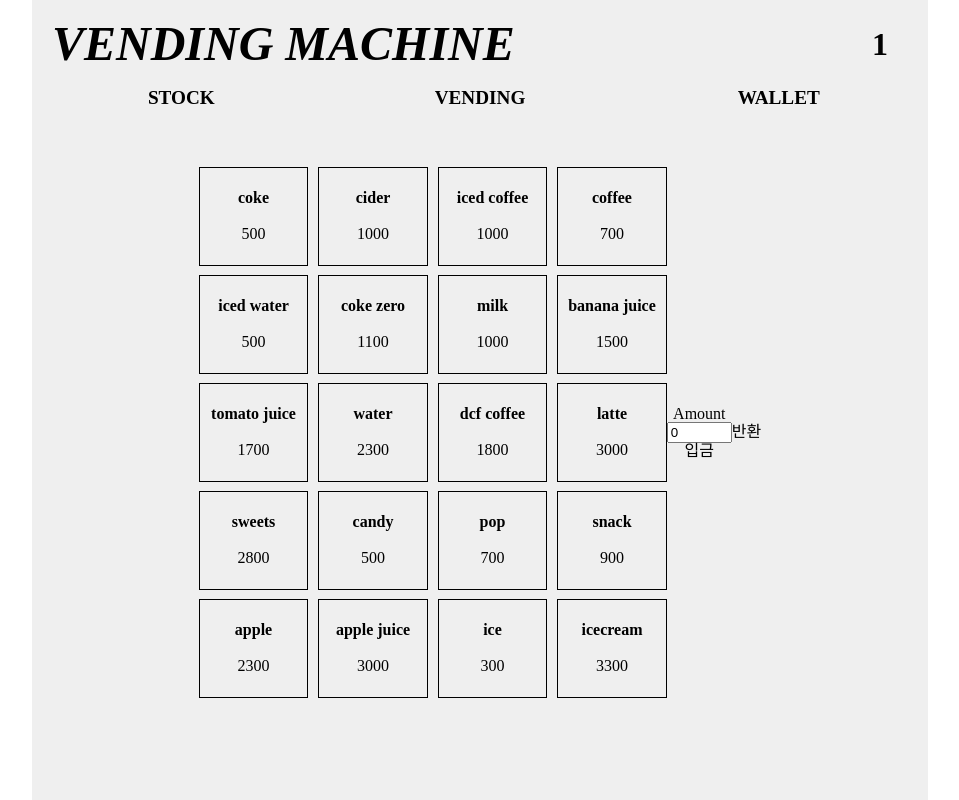
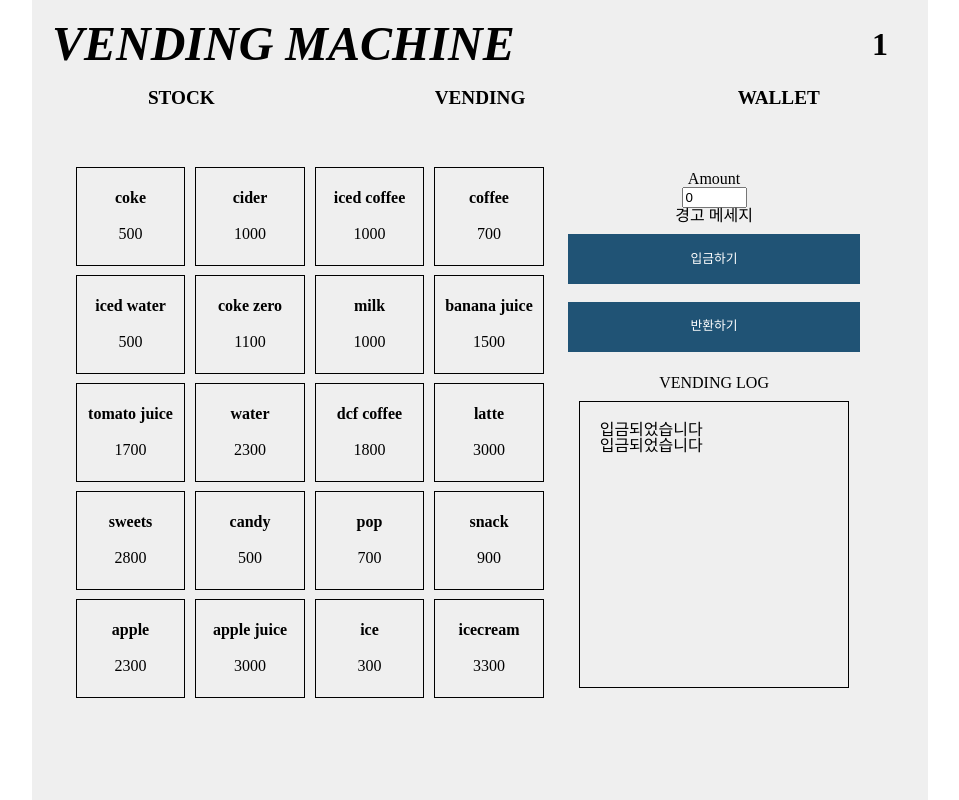
Before and after one commit to codesquad-members-2022/fe-vm, a React (Create React App) app: page / in a window 1280 px wide. Shown: the whole page, without its empty margins (160-1119 px from the left). Built offline with nearby package versions, Linux system fonts and the light colour scheme.

Commit message:
[feat]: Vedning Aside 구현

```diff
--- a/src/components/layout/Vending/Vending.js
+++ b/src/components/layout/Vending/Vending.js
@@ -1,13 +1,13 @@
 import React from 'react';
 import Page from '../../UI/Page';
 import VendingCards from './VendingCards';
-import VendingForm from './VendingForm';
+import VendingAside from './VendingAside';
 
 const Vending = (props) => {
   return (
     <Page display="flex">
       <VendingCards />
-      <VendingForm />
+      <VendingAside />
     </Page>
   );
 };
--- /dev/null
+++ b/src/components/layout/Vending/VendingAside.js
@@ -0,0 +1,20 @@
+import React from 'react';
+import styled from 'styled-components';
+import Container from '../../UI/container';
+import VendingForm from './VendingForm';
+import VendingLog from './VendingLog';
+
+const VendingAside = (props) => {
+  return (
+    <Container
+      width="40%"
+      height="90%"
+      flexInfo={['column', 'center', 'space-around']}
+    >
+      <VendingForm />
+      <VendingLog />
+    </Container>
+  );
+};
+
+export default VendingAside;
--- a/src/components/layout/Vending/VendingForm.js
+++ b/src/components/layout/Vending/VendingForm.js
@@ -1,17 +1,22 @@
 import React, { useRef, useContext } from 'react';
+import styled from 'styled-components';
 import Input from '../../UI/Input';
+import Container from '../../UI/container';
+import Button from '../../UI/Button';
 import AmountContext from '../../../store/AmountContext';
 
 const VendingForm = (props) => {
   const amountInputRef = useRef();
   const amountCtx = useContext(AmountContext);
+
   const submitHandler = (event) => {
     event.preventDefault();
     amountCtx.add(amountInputRef.current.value);
   };
+
   return (
     <>
-      <form onSubmit={submitHandler}>
+      <StyledForm onSubmit={submitHandler}>
         <Input
           ref={amountInputRef}
           label="Amount"
@@ -23,11 +28,28 @@ const VendingForm = (props) => {
             defaultValue: '0',
           }}
         />
-        <button style={{ width: '100%' }}>입금</button>
-      </form>
-      <button>반환</button>
+        <p style={{ marginBottom: '10px' }}>경고 메세지</p>
+        <InputButton>입금하기</InputButton>
+      </StyledForm>
+      <InputButton>반환하기</InputButton>
     </>
   );
 };
 
+const InputButton = styled(Button)`
+  width: calc(80% + 20px);
+  height: 50px;
+  background-color: ${({ theme }) => theme.colors.navy};
+  color: #fff;
+
+  &:hover {
+    background-color: ${({ theme }) => theme.colors.deepNavy};
+  }
+`;
+
+const StyledForm = styled.form`
+  ${({ theme }) => theme.mixin.flexMixin('column')};
+  width: 100%;
+`;
+
 export default VendingForm;
--- /dev/null
+++ b/src/components/layout/Vending/VendingLog.js
@@ -0,0 +1,30 @@
+import React from 'react';
+import styled from 'styled-components';
+import { _ } from '../../../constant/constant';
+import Container from '../../UI/container';
+
+const VendingLog = () => {
+  return (
+    <Container
+      height="60%"
+      width="90%"
+      flexInfo={['column', _, 'space-around']}
+    >
+      <h3>VENDING LOG</h3>
+      <VendingLogLists>
+        <li>입금되었습니다</li>
+        <li>입금되었습니다</li>
+      </VendingLogLists>
+    </Container>
+  );
+};
+
+export default VendingLog;
+
+const VendingLogLists = styled.ul`
+  width: calc(90% - 5px);
+  height: calc(90% - 5px);
+  padding: 20px;
+  border: 1px solid black;
+  box-sizing: border-box;
+`;
```
